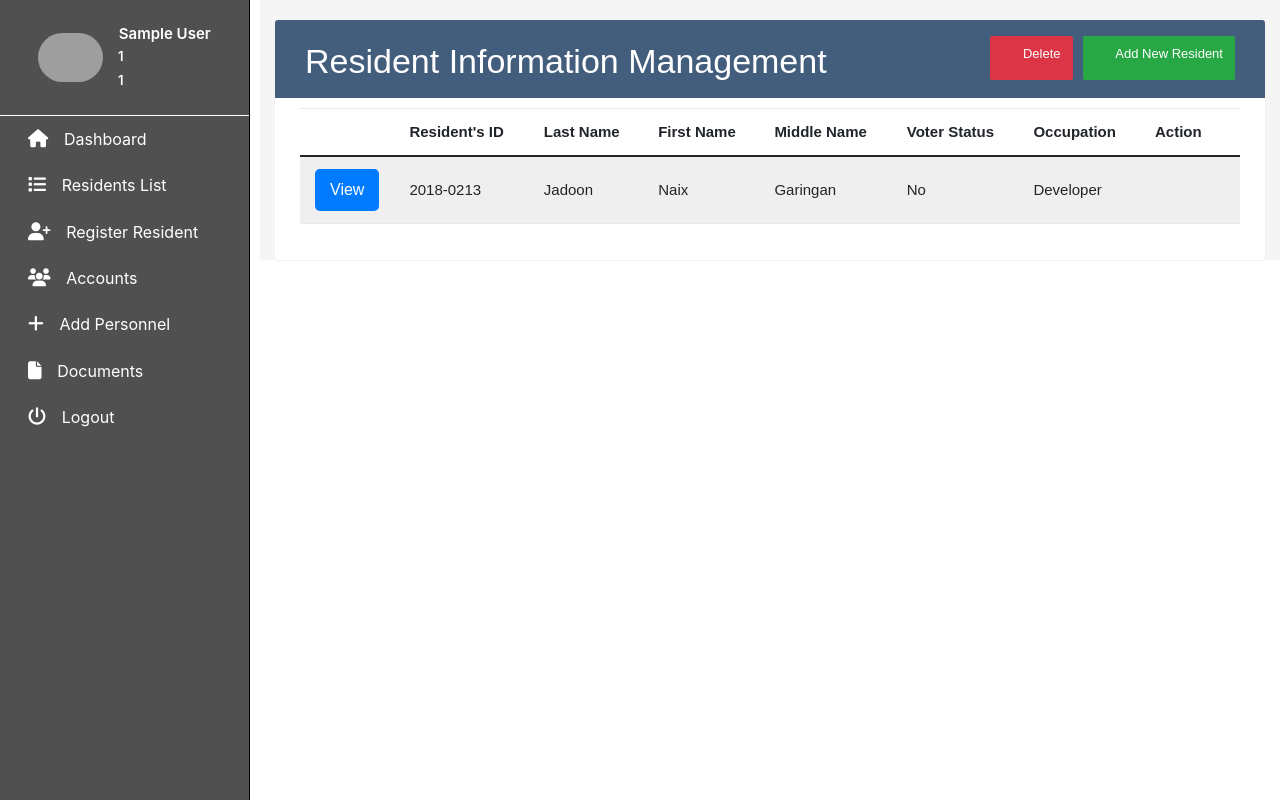
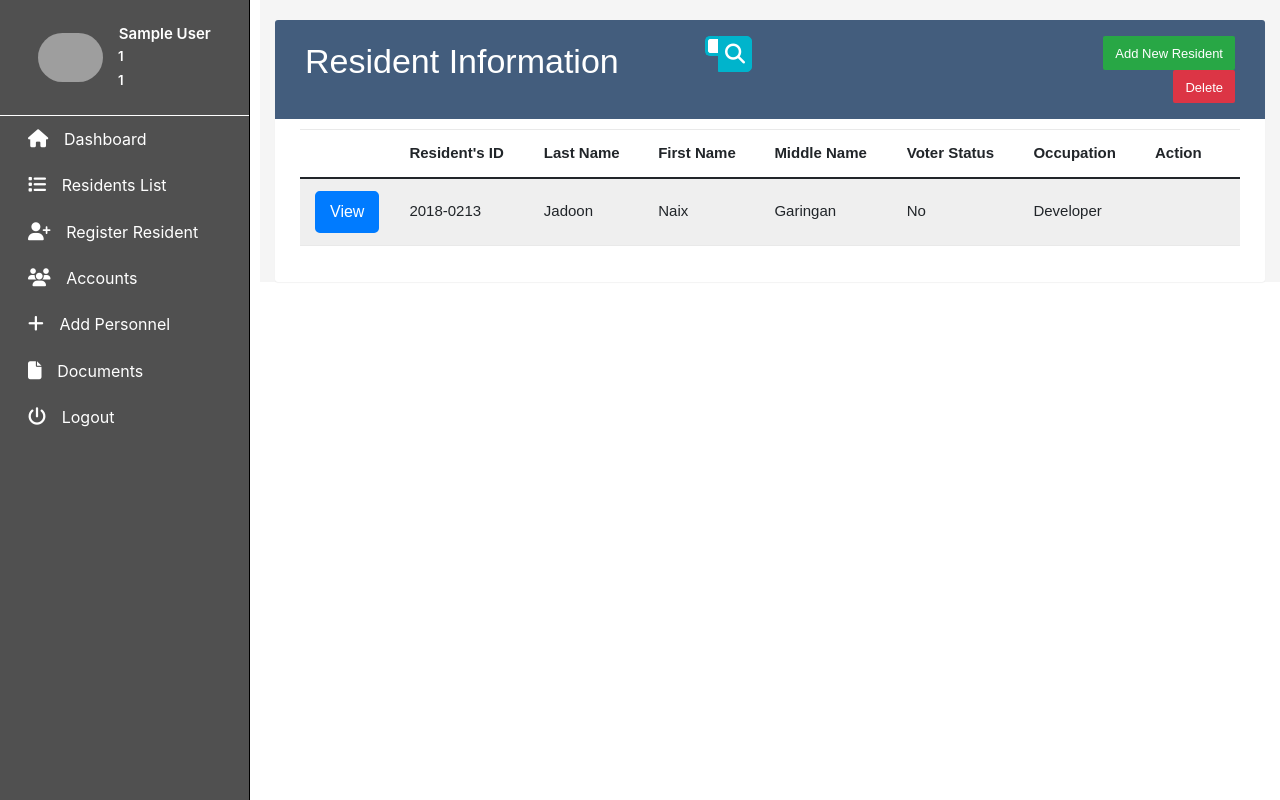
Before and after one commit to rrTio/NCP3106-FINALS-Barangay-Management-System, a PHP site: page /residents.php in a window 1280 px wide. Run offline with PHP 8.4, Linux system fonts and the light colour scheme; the visitor is signed in with stand-in values (Sample User, id 1); some libraries are stand-ins or nearby versions; some web fonts are replaced; grey boxes are pictures that could not be loaded.

Commit message:
Search bar

```diff
--- a/assets/css/residents.css
+++ b/assets/css/residents.css
@@ -4,6 +4,35 @@ section {
   font-family: "Varela Round", sans-serif;
   font-size: 15px;
 }
+.search {
+  width: 10%;
+  position: relative;
+  display: flex;
+}
+
+.searchTerm {
+  width: 100%;
+  border: 3px solid #00b4cc;
+  border-right: none;
+  padding: 5px;
+  height: 20px;
+  border-radius: 5px 0 0 5px;
+  outline: none;
+  color: #9dbfaf;
+}
+
+.searchButton {
+  width: 40px;
+  height: 36px;
+  border: 1px solid #00b4cc;
+  background: #00b4cc;
+  text-align: center;
+  color: #fff;
+  border-radius: 0 5px 5px 0;
+  cursor: pointer;
+  font-size: 20px;
+}
+
 .container {
   padding-top: 30px;
 }
@@ -13,6 +42,9 @@ section {
   margin: -10px 0;
   border-radius: 3px;
   box-shadow: 0 1px 1px rgba(0, 0, 0, 0.05);
+}
+.h2 {
+  size: 30px;
 }
 .table-title {
   padding-bottom: 15px;
--- a/residents.php
+++ b/residents.php
@@ -34,17 +34,13 @@
   <aside class="sidebar position-fixed top-0 left-0 overflow-auto h-100 float-left" id="show-side-navigation1">
     <i class="uil-bars close-aside d-md-none d-lg-none" data-close="show-side-navigation1"></i>
     <div class="sidebar-header d-flex justify-content-center align-items-center px-3 py-4">
-        <img
-            class="rounded-pill img-fluid"
-            width="65"
-            src="https://uniim1.shutterfly.com/ng/services/mediarender/THISLIFE/021036514417/media/23148907008/medium/1501685726/enhance"
-            alt="">
+      <img class="rounded-pill img-fluid" width="65" src="https://uniim1.shutterfly.com/ng/services/mediarender/THISLIFE/021036514417/media/23148907008/medium/1501685726/enhance" alt="">
       <div class="ms-2">
         <h5 class="fs-6 mb-0">
-                <a class="text-decoration-none headName" href="#"> &nbsp; <?php echo $name;?></a>
+          <a class="text-decoration-none headName" href="#"> &nbsp; <?php echo $name; ?></a>
         </h5>
-            <p class="mt-1 mb-0 headPlace"> &nbsp; <?php echo $position?></p>
-            <p class="mt-1 mb-0 headPlace"> &nbsp; <?php echo $purok?></p>
+        <p class="mt-1 mb-0 headPlace"> &nbsp; <?php echo $position ?></p>
+        <p class="mt-1 mb-0 headPlace"> &nbsp; <?php echo $purok ?></p>
       </div>
     </div>
     <ul class="categories list-unstyled">
@@ -62,12 +58,20 @@
       <div class="table-wrapper">
         <div class="table-title">
           <div class="row">
-              <div class="col-sm-8">
-                <h2>Resident Information Management</h2>
+            <div class="col-sm-5">
+              <h2>Resident Information</h2>
             </div>
             <div class="col-sm-4">
-                <a href="#addEmployeeModal" class="btn btn-success" data-toggle="modal"><i class="material-icons">&#xE147;</i> <span>Add New Resident</span></a>
-                <a href="#deleteEmployeeModal" class="btn btn-danger" data-toggle="modal"><i class="material-icons">&#xE15C;</i> <span>Delete</span></a>
+              <div class="search">
+                <input type="text" class="searchTerm" placeholder="Resident Search">
+                <button type="submit" class="searchButton">
+                  <i class="fa fa-search"></i>
+                </button>
+              </div>
+            </div>
+            <div class="col-sm-3">
+              <a href="#addEmployeeModal" class="btn btn-success" data-toggle="modal"> <span>Add New Resident</span></a>
+              <a href="#deleteEmployeeModal" class="btn btn-danger" data-toggle="modal"> <span>Delete</span></a>
             </div>
           </div>
         </div>
@@ -202,4 +206,5 @@
     </div>
   </section>
 </body>
+
 </html>
```
Lines whose indentation alone changed are shown as unchanged.
